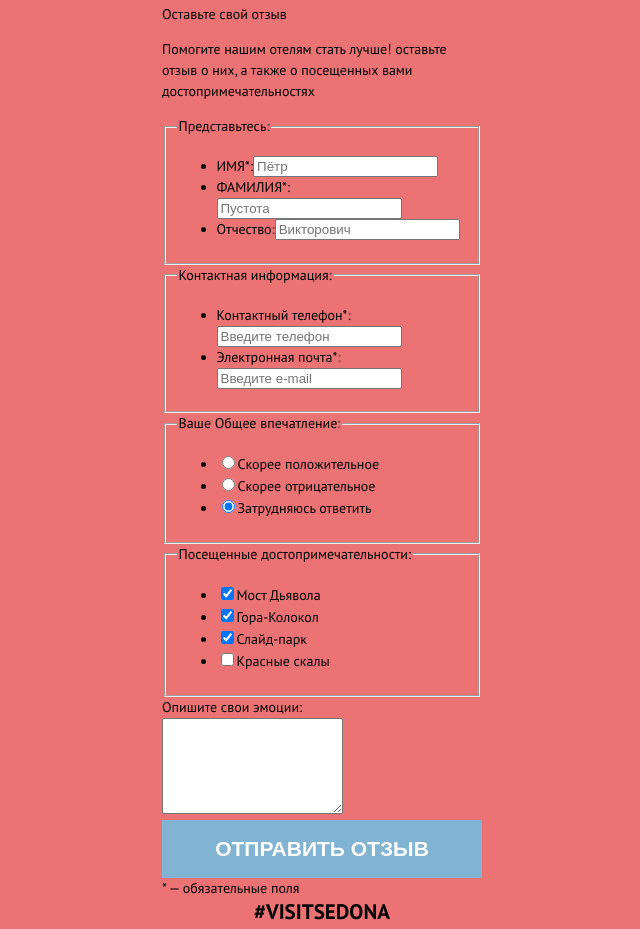
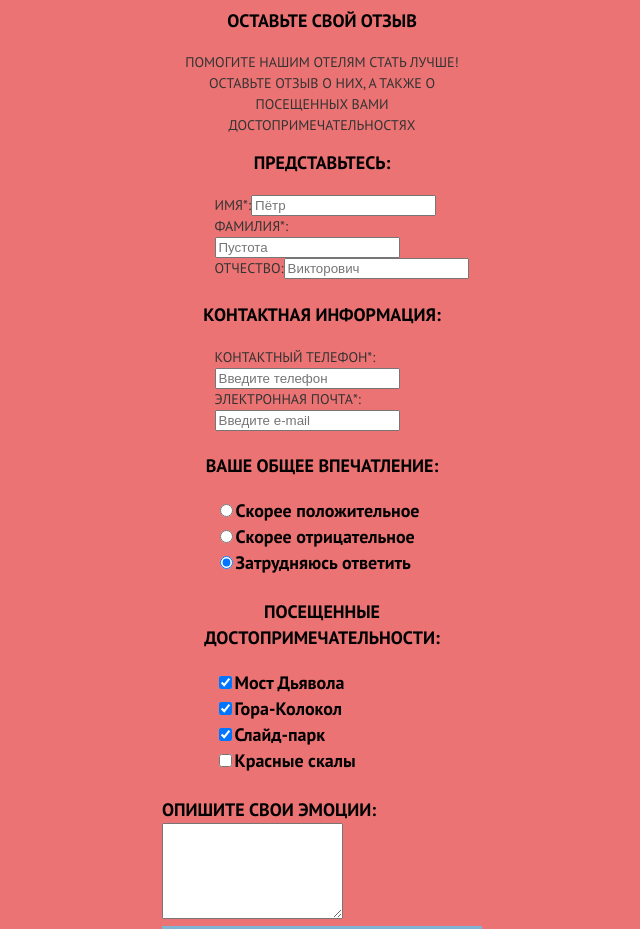
Before and after one commit to htmlacademy-adaptive/2250881-sedona-28, a website: page source/form.html in a window 1280 px wide. Shown: the part 853-1782 px from the top of the page, without its empty margins (318-958 px from the left). Drawn offline with nearby package versions, Linux system fonts and the light colour scheme; files that its build step writes are made by us from their sources.

Commit message:
Проработка стилизации всех страниц

```diff
--- a/source/form.html
+++ b/source/form.html
@@ -68,30 +68,26 @@
           </div>
           <div class="form-feedback__information">
             <fieldset class="field-group form-group__name">
-              <legend class="form-group__tittle">Представьтесь:</legend>
+              <legend class="form-group__tittle form__tittle">
+                Представьтесь:
+              </legend>
               <ul class="form-feedback__list">
                 <li class="form-feedback__item form-feedback__item--flex">
-                  <label
-                    >ИМЯ*:<input
-                      class="form__input-name"
-                      type="text"
-                      name="name"
-                      placeholder="Пётр"
+                  <label class="form__input-name form__text"
+                    >Имя*:<input type="text" name="name" placeholder="Пётр"
                   /></label>
                 </li>
                 <li class="form-feedback__item form-feedback__item--flex">
-                  <label
-                    >ФАМИЛИЯ*:<input
-                      class="form__input-surname"
+                  <label class="form__input-surname form__text"
+                    >Фамилия*:<input
                       type="text"
                       name="surname"
                       placeholder="Пустота"
                   /></label>
                 </li>
                 <li class="form-feedback__item form-feedback__item--flex">
-                  <label
+                  <label class="form__input-patronymic form__text"
                     >Отчество:<input
-                      class="form__input-patronymic"
                       type="text"
                       name="patronymic"
                       placeholder="Викторович"
@@ -100,20 +96,21 @@
               </ul>
             </fieldset>
             <fieldset class="field-group form-group__information">
-              <legend class="form-group__tittle">Контактная информация:</legend>
+              <legend class="form-group__tittle form__tittle">
+                Контактная информация:
+              </legend>
               <ul class="form-feedback__list">
                 <li class="form-feedback__item form-feedback__item--flex">
-                  <label
+                  <label class="form__input-phone form__text"
                     >Контактный телефон*:<input
-                      class="form__input-phone"
                       type="text"
+                      name="phone"
                       placeholder="Введите телефон"
                   /></label>
                 </li>
                 <li class="form-feedback__item form-feedback__item--flex">
-                  <label
+                  <label class="form__input-email form__text"
                     >Электронная почта*:<input
-                      class="form__input-email"
                       type="email"
                       name="email"
                       placeholder="Введите e-mail"
@@ -122,14 +119,13 @@
               </ul>
             </fieldset>
             <fieldset class="field-group form__group-feeling">
-              <legend class="form__group-tittle">
+              <legend class="form__group-tittle form__tittle">
                 Ваше Общее впечатление:
               </legend>
               <ul class="form-feedback__list">
                 <li class="form-feedback__item">
-                  <label>
+                  <label class="form__radio form__point">
                     <input
-                      class="form__radio"
                       type="radio"
                       name="radio"
                       value="positive"
@@ -138,9 +134,8 @@
                   </label>
                 </li>
                 <li class="form-feedback__item">
-                  <label>
+                  <label class="form__radio form__point">
                     <input
-                      class="form__radio"
                       type="radio"
                       name="radio"
                       value="negative"
@@ -149,9 +144,8 @@
                   </label>
                 </li>
                 <li class="form-feedback__item">
-                  <label>
+                  <label class="form__radio form__point">
                     <input
-                      class="form__radio"
                       type="radio"
                       name="radio"
                       value="no-answer"
@@ -162,14 +156,13 @@
               </ul>
             </fieldset>
             <fieldset class="field-group form__group-attraction">
-              <legend class="form__group-tittle">
+              <legend class="form__group-tittle form__tittle">
                 Посещенные достопримечательности:
               </legend>
               <ul class="form-feedback__list">
                 <li class="form-feedback__item">
-                  <label>
+                  <label class="form__checkbox form__point">
                     <input
-                      class="form__checkbox"
                       type="checkbox"
                       name="checkbox"
                       value="bridge-devil"
@@ -178,9 +171,8 @@
                   </label>
                 </li>
                 <li class="form-feedback__item">
-                  <label>
+                  <label class="form__checkbox form__point">
                     <input
-                      class="form__checkbox"
                       type="checkbox"
                       name="checkbox"
                       value="mount-bell"
@@ -189,9 +181,8 @@
                   </label>
                 </li>
                 <li class="form-feedback__item">
-                  <label>
+                  <label class="form__checkbox form__point">
                     <input
-                      class="form__checkbox"
                       type="checkbox"
                       name="checkbox"
                       value="slide-park"
@@ -200,9 +191,8 @@
                   </label>
                 </li>
                 <li class="form-feedback__item">
-                  <label>
+                  <label class="form__checkbox form__point">
                     <input
-                      class="form__checkbox"
                       type="checkbox"
                       name="checkbox"
                       value="red-rock"
@@ -212,7 +202,7 @@
               </ul>
             </fieldset>
             <div class="form-feedback__emotions">
-              <label class="form-feedback__title">
+              <label class="form-feedback__title form__tittle">
                 Опишите свои эмоции:
                 <textarea
                   class="form__textarea"
@@ -391,8 +381,8 @@
       </footer>
       <div class="modal-container modal-container--hidden">
         <div class="modal-wrong__content">
-          <p class="modal__title">ЧТО-ТО ПОШЛО НЕ ТАК!</p>
-          <p class="modal__text">
+          <p class="modal__title form__tittle">ЧТО-ТО ПОШЛО НЕ ТАК!</p>
+          <p class="modal__text form__text">
             Проверьте поля, выделенные красным, скорее всего вы забыли их
             заполнить
           </p>
@@ -403,8 +393,8 @@
       </div>
       <div class="modal-container modal-container--hidden">
         <div class="modal-success__content">
-          <p class="modal__title">Ваш отзыв отправлен!</p>
-          <p class="modal__text">
+          <p class="modal__title form__tittle">Ваш отзыв отправлен!</p>
+          <p class="modal__text form__text">
             Спасибо за ваше участие, ваш отзыв уже поступил к нам. В ближайшее
             время мы опубликуем его на сайте.
           </p>
--- a/source/less/blocks/advantages.less
+++ b/source/less/blocks/advantages.less
@@ -21,60 +21,68 @@
 .advantages__list {
   list-style: none;
   text-transform: uppercase;
+}
 
-  .nested__list {
-    text-align: start;
-    padding-top: 23px;
+.advantages__item {
+  &--blue {
+    background-color: #81b3d2;
+    color: #ffffff;
+  }
 
-    .nested__item {
-      padding: 0 18px 0 47px;
-      &:not(:last-child) {
-        margin-bottom: 25px;
-      }
-      .nested__title {
-        font-size: 18px;
-        font-weight: 700;
-        line-height: 26px;
-        text-transform: uppercase;
+  .advantages__item:nth-child(n + 4) {
+    background-color: #d6d6d6;
+  }
 
-        .nested__text {
-          font-size: 14px;
-          font-weight: 400;
-          line-height: 21px;
-          text-transform: uppercase;
-          color: #333333;
-        }
-      }
-    }
+  .advantages__image {
+    vertical-align: bottom;
   }
-  .advantages__item {
-    &--blue {
-      background-color: #81b3d2;
-      color: #ffffff;
-      .advantages__image {
-        vertical-align: bottom;
-      }
-    }
-    .advantages__block {
-      margin: 37px 18px;
-    }
+
+  .advantages__block {
+    margin: 37px 18px;
   }
+
   .cards-advantages__title {
     font-size: 18px;
     font-weight: 700px;
     line-height: 26px;
   }
+
   .cards-advantages__number {
     font-size: 14px;
     font-weight: 400px;
     line-height: 21px;
   }
+
   .cards-advantages__text {
     font-size: 14px;
     font-weight: 400px;
     line-height: 21px;
   }
 }
-.advantages__item:nth-child(n + 4) {
-  background-color: #d6d6d6;
+
+.nested__list {
+  text-align: start;
+  padding-top: 23px;
 }
+
+.nested__item {
+  padding: 0 18px 0 47px;
+  &:not(:last-child) {
+    margin-bottom: 25px;
+  }
+
+  .nested__title {
+    font-size: 18px;
+    font-weight: 700;
+    line-height: 26px;
+    text-transform: uppercase;
+
+    .nested__text {
+      font-size: 14px;
+      font-weight: 400;
+      line-height: 21px;
+      text-transform: uppercase;
+      color: #333333;
+    }
+  }
+}
--- a/source/less/blocks/form-background.less
+++ /dev/null
@@ -1,2 +0,0 @@
-.form-background {
-}
--- a/source/less/blocks/form-feedback.less
+++ b/source/less/blocks/form-feedback.less
@@ -0,0 +1,30 @@
+.form-feedback__list {
+  list-style-type: none;
+}
+
+.form__tittle {
+  font-size: 18px;
+  line-height: 26px;
+  font-weight: 700;
+  text-align: center;
+  text-transform: uppercase;
+}
+
+.form__text {
+  font-weight: 400;
+  font-size: 14px;
+  line-height: 21px;
+  text-align: center;
+  text-transform: uppercase;
+  color: #333333;
+}
+
+.field-group {
+  border: none;
+}
+
+.form__point {
+  font-weight: 700;
+  font-size: 18px;
+  line-height: 26px;
+}
--- a/source/less/blocks/main-header.less
+++ b/source/less/blocks/main-header.less
@@ -14,4 +14,8 @@
   margin: 0;
   padding: 0;
   z-index: 100;
+
+  // &:hover {
+  //   background-color: rgb(147, 27, 27);
+  // }
 }
--- a/source/less/blocks/main-nav.less
+++ b/source/less/blocks/main-nav.less
@@ -33,6 +33,7 @@
   &--hidden {
     display: none;
   }
+}
 
 .main-nav__item {
   width: 320px;
@@ -49,4 +50,3 @@
   text-transform: uppercase;
   color: #ffffff;
 }
-}
--- a/source/less/style.less
+++ b/source/less/style.less
@@ -21,7 +21,6 @@
 
 //form
 @import "./blocks/main-form__container.less";
-@import "./blocks/form-background.less";
 @import "./blocks/form-feedback.less";
 @import "./blocks/modal-container.less";
 
```
Lines whose indentation alone changed are shown as unchanged.
